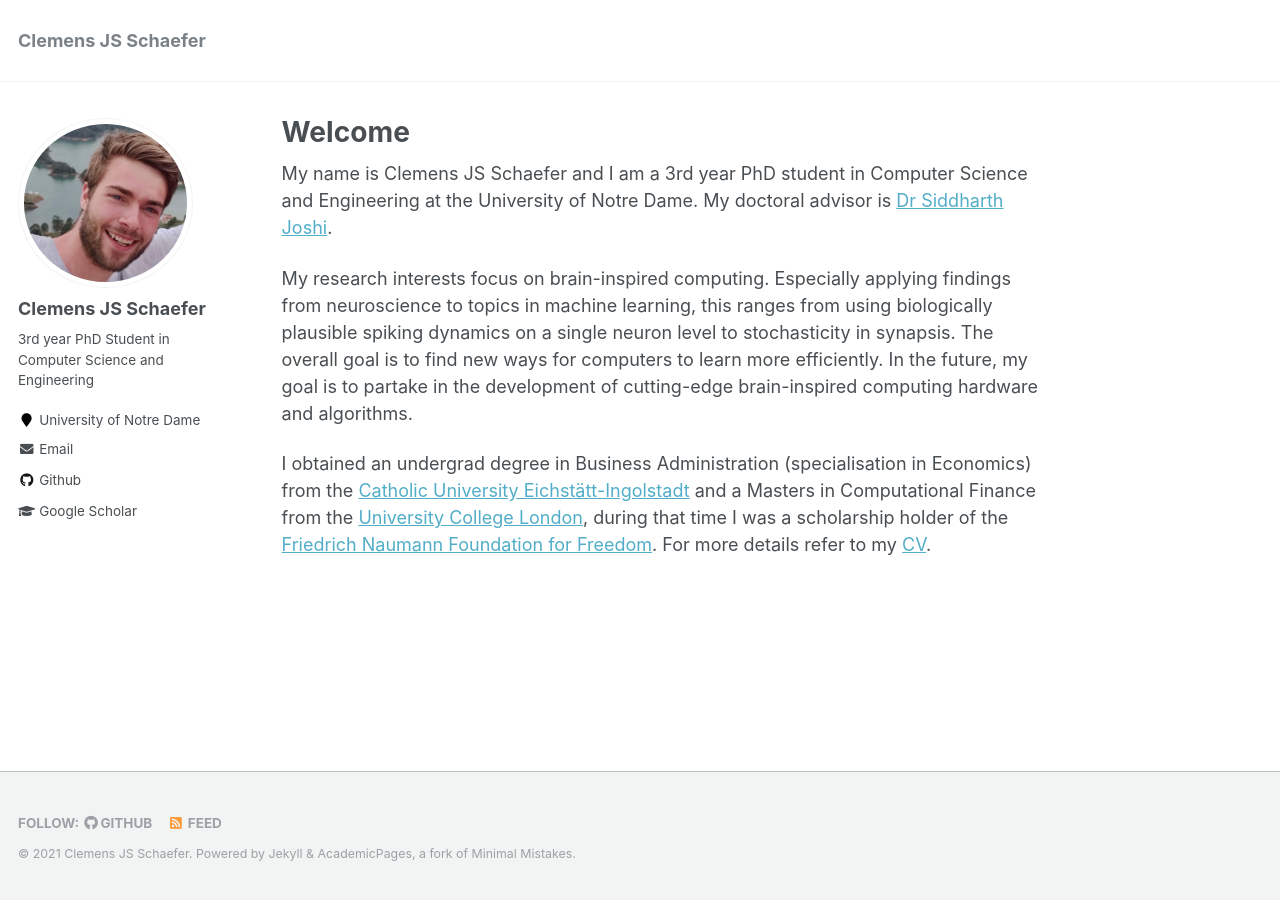
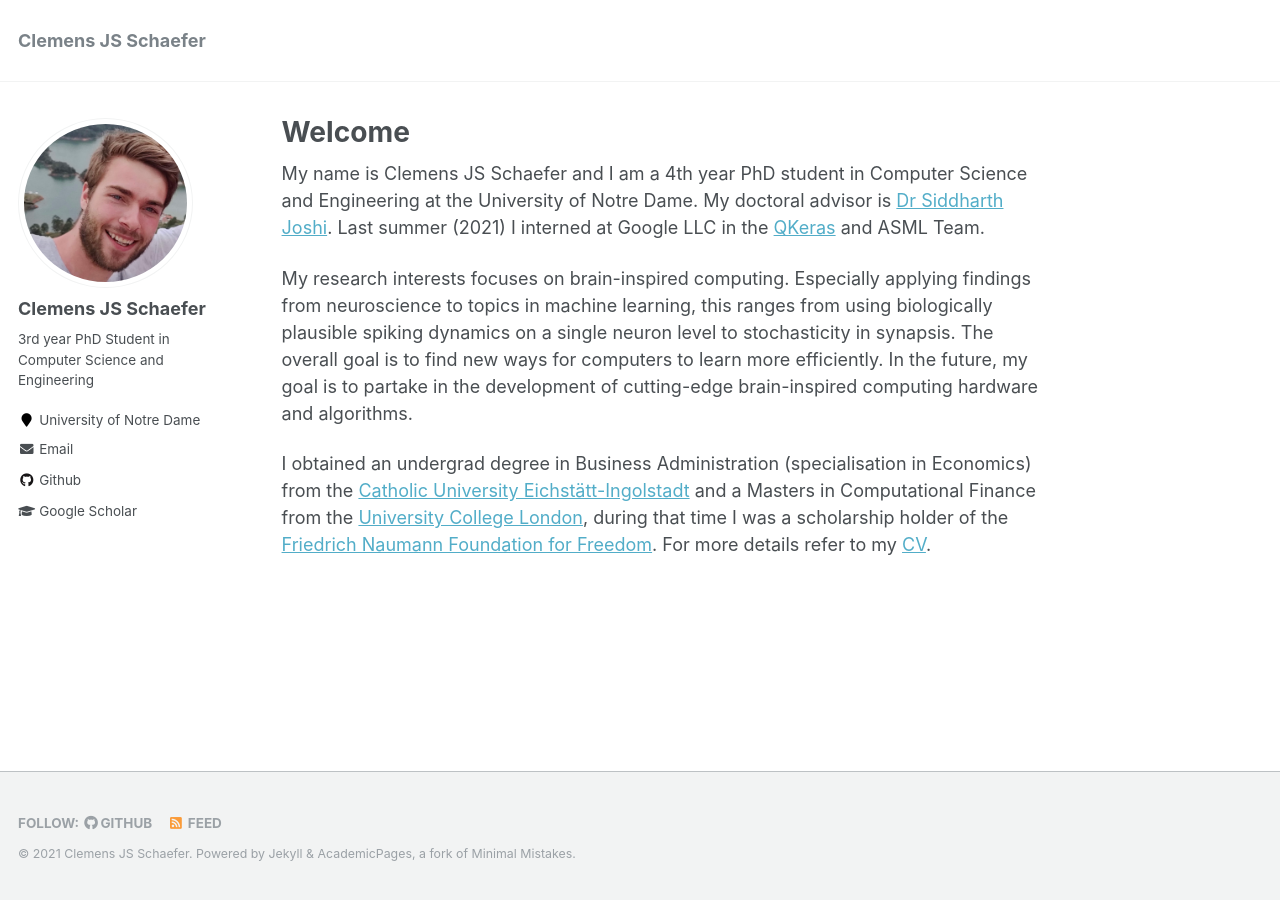
Before and after one commit to clee1994/clee1994.github.io, a Jekyll site: the page built from _pages/about.md, in a window 1280 px wide. Built offline with Jekyll 4.4.1, drawn with Linux system fonts in a browser that asks for light colours.

Commit message:
4th year

```diff
--- a/_config.yml
+++ b/_config.yml
@@ -10,7 +10,7 @@ locale                   : "en-US"
 title                    : "Clemens JS Schaefer"
 title_separator          : "-"
 name                     : &name "Clemens JS Schaefer"
-description              : &description "3rd year PhD Student in Computer Science and Engineering"
+description              : &description "4th year PhD Student in Computer Science and Engineering"
 url                      : https://clee1994.github.io # the base hostname & protocol for your site e.g. "https://mmistakes.github.io"
 baseurl                  : "" # the subpath of your site, e.g. "/blog"
 repository               : "https://clemens-schafer.com/"
--- a/_pages/about.md
+++ b/_pages/about.md
@@ -8,8 +8,8 @@ redirect_from:
   - /about.html
 ---
 
-My name is Clemens JS Schaefer and I am a 3rd year PhD student in Computer Science and Engineering at the University of Notre Dame. My doctoral advisor is [Dr Siddharth Joshi](https://siddharth-joshi.com/).
+My name is Clemens JS Schaefer and I am a 4th year PhD student in Computer Science and Engineering at the University of Notre Dame. My doctoral advisor is [Dr Siddharth Joshi](https://siddharth-joshi.com/). Last summer (2021) I interned at Google LLC in the [QKeras](https://github.com/google/qkeras) and ASML Team.
 
-My research interests focus on brain-inspired computing. Especially applying findings from neuroscience to topics in machine learning, this ranges from using biologically plausible spiking dynamics on a single neuron level to stochasticity in synapsis. The overall goal is to find new ways for computers to learn more efficiently. In the future, my goal is to partake in the development of cutting-edge brain-inspired computing hardware and algorithms.
+My research interests focuses on brain-inspired computing. Especially applying findings from neuroscience to topics in machine learning, this ranges from using biologically plausible spiking dynamics on a single neuron level to stochasticity in synapsis. The overall goal is to find new ways for computers to learn more efficiently. In the future, my goal is to partake in the development of cutting-edge brain-inspired computing hardware and algorithms.
 
 I obtained an undergrad degree in Business Administration (specialisation in Economics) from the [Catholic University Eichstätt-Ingolstadt](https://www.ku.de/en/faculty-of-business-administration-wfi/) and a Masters in Computational Finance from the [University College London](https://www.ucl.ac.uk/), during that time I was a scholarship holder of the [Friedrich Naumann Foundation for Freedom](https://www.freiheit.org/). For more details refer to my [CV](files/CV.pdf).
```
Also changed, not shown: 2 other files.
